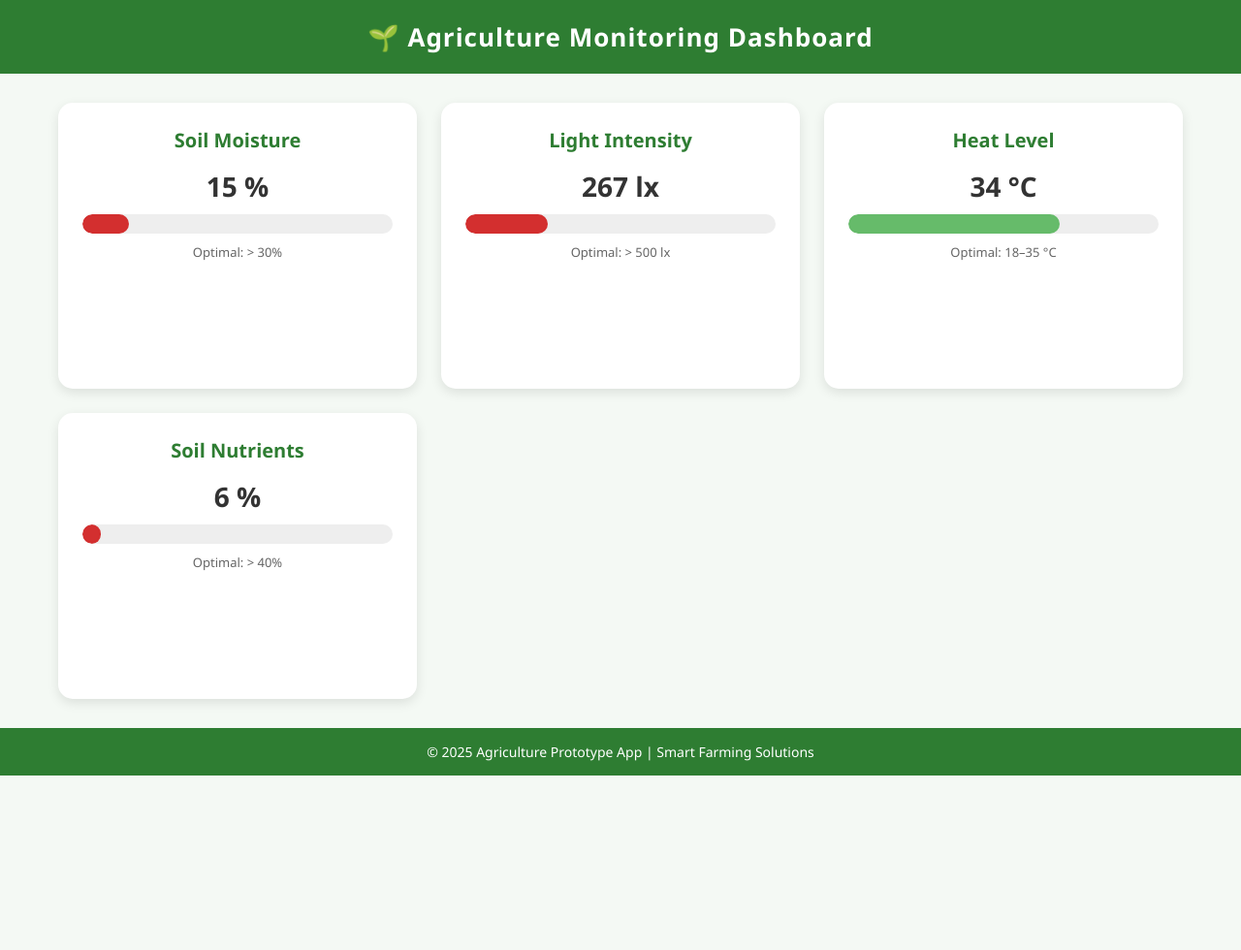
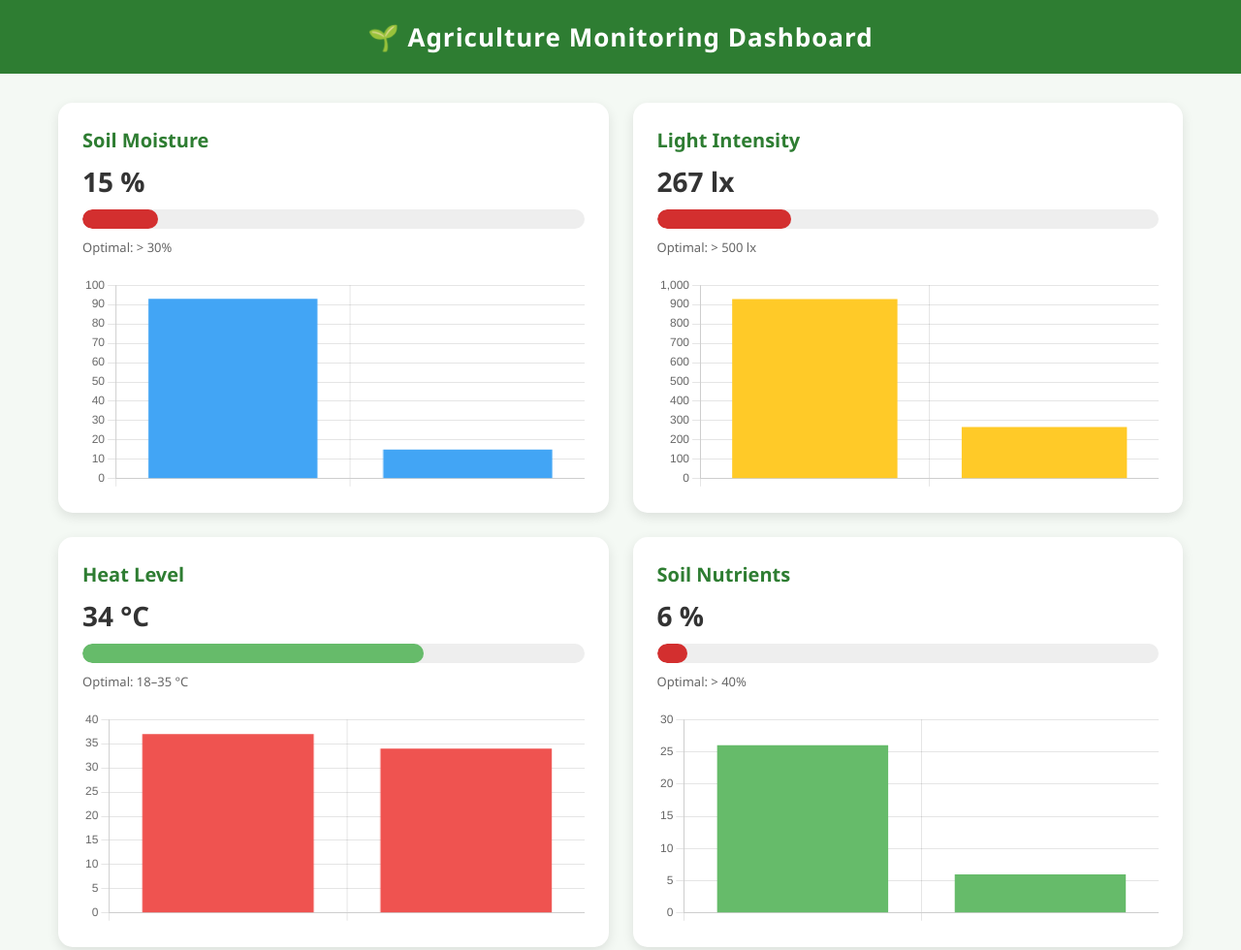
Before and after one commit to NaveenAlluri/challenge, a plain HTML site: page index.html in a window 1280 px wide. Shown: the top 980 px of the page at 97% size. Before the commit the page ends 800 px from the top, so only its background shows below. Drawn offline with nearby package versions, Linux system fonts and the light colour scheme.

Commit message:
Update index.html

```diff
--- a/index.html
+++ b/index.html
@@ -3,11 +3,12 @@
 <head>
   <meta charset="UTF-8">
   <title>Agriculture Monitoring Dashboard</title>
+  <script src="https://cdn.jsdelivr.net/npm/chart.js"></script>
   <style>
     * { margin: 0; padding: 0; box-sizing: border-box; font-family: "Segoe UI", sans-serif; }
     body { background: #f4f9f4; color: #333; display: flex; flex-direction: column; min-height: 100vh; }
     header { background: #2e7d32; color: #fff; padding: 20px 40px; text-align: center; font-size: 26px; font-weight: bold; letter-spacing: 1px; }
-    main { flex: 1; padding: 30px 60px; display: grid; grid-template-columns: repeat(auto-fill, minmax(280px, 1fr)); gap: 25px; }
+    main { flex: 1; padding: 30px 60px; display: grid; grid-template-columns: repeat(auto-fill, minmax(420px, 1fr)); gap: 25px; }
 
     /* Card Styles */
     .card {
@@ -15,31 +16,20 @@
       border-radius: 15px;
       box-shadow: 0 4px 12px rgba(0,0,0,0.1);
       padding: 25px;
-      text-align: center;
       transition: transform 0.3s, box-shadow 0.3s;
     }
-    .card:hover {
-      transform: translateY(-5px);
-      box-shadow: 0 6px 15px rgba(0,0,0,0.15);
-    }
-    .card h2 { margin-bottom: 15px; font-size: 20px; color: #2e7d32; }
-    .value { font-size: 28px; font-weight: bold; margin: 10px 0; }
+    .card:hover { transform: translateY(-5px); box-shadow: 0 6px 15px rgba(0,0,0,0.15); }
+    .card h2 { margin-bottom: 10px; font-size: 20px; color: #2e7d32; }
+    .value { font-size: 28px; font-weight: bold; margin: 8px 0; }
 
     /* Progress Bar */
-    .progress-container {
-      background: #eee;
-      border-radius: 20px;
-      overflow: hidden;
-      height: 20px;
-      margin: 10px 0;
-    }
-    .progress-bar {
-      height: 100%;
-      width: 0%;
-      border-radius: 20px;
-      transition: width 1s ease, background 0.3s;
-    }
+    .progress-container { background: #eee; border-radius: 20px; overflow: hidden; height: 20px; margin: 10px 0; }
+    .progress-bar { height: 100%; width: 0%; border-radius: 20px; transition: width 1s ease, background 0.3s; }
     .status { font-size: 13px; margin-top: 5px; color: #666; }
+
+    /* Chart */
+    .chart-container { margin-top: 20px; }
+    canvas { max-height: 220px; }
 
     footer { background: #2e7d32; color: #fff; text-align: center; padding: 15px; font-size: 14px; }
 
@@ -70,29 +60,40 @@
   <header>🌱 Agriculture Monitoring Dashboard</header>
 
   <main>
-    <div class="card" id="soilMoistureCard">
+    <!-- Soil Moisture -->
+    <div class="card">
       <h2>Soil Moisture</h2>
       <div class="value" id="soilMoisture">--%</div>
       <div class="progress-container"><div class="progress-bar" id="soilMoistureBar"></div></div>
       <div class="status">Optimal: > 30%</div>
+      <div class="chart-container"><canvas id="soilMoistureChart"></canvas></div>
     </div>
-    <div class="card" id="lightCard">
+
+    <!-- Light Intensity -->
+    <div class="card">
       <h2>Light Intensity</h2>
       <div class="value" id="lightIntensity">-- lx</div>
       <div class="progress-container"><div class="progress-bar" id="lightBar"></div></div>
       <div class="status">Optimal: > 500 lx</div>
+      <div class="chart-container"><canvas id="lightChart"></canvas></div>
     </div>
-    <div class="card" id="heatCard">
+
+    <!-- Heat Level -->
+    <div class="card">
       <h2>Heat Level</h2>
       <div class="value" id="heatLevel">-- °C</div>
       <div class="progress-container"><div class="progress-bar" id="heatBar"></div></div>
       <div class="status">Optimal: 18–35 °C</div>
+      <div class="chart-container"><canvas id="heatChart"></canvas></div>
     </div>
-    <div class="card" id="nutrientsCard">
+
+    <!-- Nutrients -->
+    <div class="card">
       <h2>Soil Nutrients</h2>
       <div class="value" id="nutrientsLevel">--%</div>
       <div class="progress-container"><div class="progress-bar" id="nutrientsBar"></div></div>
       <div class="status">Optimal: > 40%</div>
+      <div class="chart-container"><canvas id="nutrientsChart"></canvas></div>
     </div>
   </main>
 
@@ -101,6 +102,7 @@
   <div id="alertBox"></div>
 
   <script>
+    // Alert Box
     function showAlert(message) {
       const alertBox = document.getElementById('alertBox');
       alertBox.textContent = message;
@@ -108,15 +110,14 @@
       setTimeout(() => alertBox.style.display = 'none', 4000);
     }
 
+    // Progress Monitor Update
     function updateMonitor(value, idValue, idBar, unit, max, thresholds) {
       const valueElement = document.getElementById(idValue);
       const barElement = document.getElementById(idBar);
-
       valueElement.textContent = value + " " + unit;
       const percent = Math.min((value / max) * 100, 100);
       barElement.style.width = percent + "%";
 
-      // Color based on thresholds
       if (thresholds.good(value)) {
         barElement.style.background = "#66bb6a";
       } else if (thresholds.warn(value)) {
@@ -127,39 +128,72 @@
       }
     }
 
+    // Chart Setup
+    function createChart(ctx, label, color) {
+      return new Chart(ctx, {
+        type: 'bar',
+        data: {
+          labels: [],
+          datasets: [{
+            label: label,
+            data: [],
+            backgroundColor: color
+          }]
+        },
+        options: {
+          responsive: true,
+          plugins: { legend: { display: false } },
+          scales: { x: { ticks: { display: false } }, y: { beginAtZero: true } }
+        }
+      });
+    }
+
+    const soilMoistureChart = createChart(document.getElementById('soilMoistureChart'), "Soil Moisture", "#42a5f5");
+    const lightChart = createChart(document.getElementById('lightChart'), "Light Intensity", "#ffca28");
+    const heatChart = createChart(document.getElementById('heatChart'), "Heat Level", "#ef5350");
+    const nutrientsChart = createChart(document.getElementById('nutrientsChart'), "Soil Nutrients", "#66bb6a");
+
+    // Update Loop
+    let cycle = 0;
     function updateValues() {
-      // Simulate random sensor data
+      cycle++;
       const soilMoisture = Math.floor(Math.random() * 100);
       const lightIntensity = Math.floor(Math.random() * 1000);
       const heatLevel = Math.floor(Math.random() * 50);
       const nutrientsLevel = Math.floor(Math.random() * 100);
 
       updateMonitor(soilMoisture, "soilMoisture", "soilMoistureBar", "%", 100, {
-        good: v => v >= 30,
-        warn: v => v >= 20 && v < 30,
-        alertMsg: "⚠️ Soil Moisture is too low!"
+        good: v => v >= 30, warn: v => v >= 20 && v < 30, alertMsg: "⚠️ Soil Moisture is too low!"
       });
       updateMonitor(lightIntensity, "lightIntensity", "lightBar", "lx", 1000, {
-        good: v => v >= 500,
-        warn: v => v >= 300 && v < 500,
-        alertMsg: "⚠️ Light Intensity is below optimal!"
+        good: v => v >= 500, warn: v => v >= 300 && v < 500, alertMsg: "⚠️ Light Intensity is below optimal!"
       });
       updateMonitor(heatLevel, "heatLevel", "heatBar", "°C", 50, {
-        good: v => v >= 18 && v <= 35,
-        warn: v => (v >= 15 && v < 18) || (v > 35 && v <= 38),
-        alertMsg: "⚠️ Heat Level out of range!"
+        good: v => v >= 18 && v <= 35, warn: v => (v >= 15 && v < 18) || (v > 35 && v <= 38), alertMsg: "⚠️ Heat Level out of range!"
       });
       updateMonitor(nutrientsLevel, "nutrientsLevel", "nutrientsBar", "%", 100, {
-        good: v => v >= 40,
-        warn: v => v >= 30 && v < 40,
-        alertMsg: "⚠️ Soil Nutrients are low!"
+        good: v => v >= 40, warn: v => v >= 30 && v < 40, alertMsg: "⚠️ Soil Nutrients are low!"
       });
+
+      // Add history to charts
+      addData(soilMoistureChart, cycle, soilMoisture);
+      addData(lightChart, cycle, lightIntensity);
+      addData(heatChart, cycle, heatLevel);
+      addData(nutrientsChart, cycle, nutrientsLevel);
     }
 
-    // Update every 3 seconds
+    function addData(chart, label, value) {
+      if (chart.data.labels.length > 10) { // keep last 10 cycles
+        chart.data.labels.shift();
+        chart.data.datasets[0].data.shift();
+      }
+      chart.data.labels.push("C" + label);
+      chart.data.datasets[0].data.push(value);
+      chart.update();
+    }
+
     setInterval(updateValues, 3000);
     updateValues();
   </script>
-
 </body>
 </html>
```
